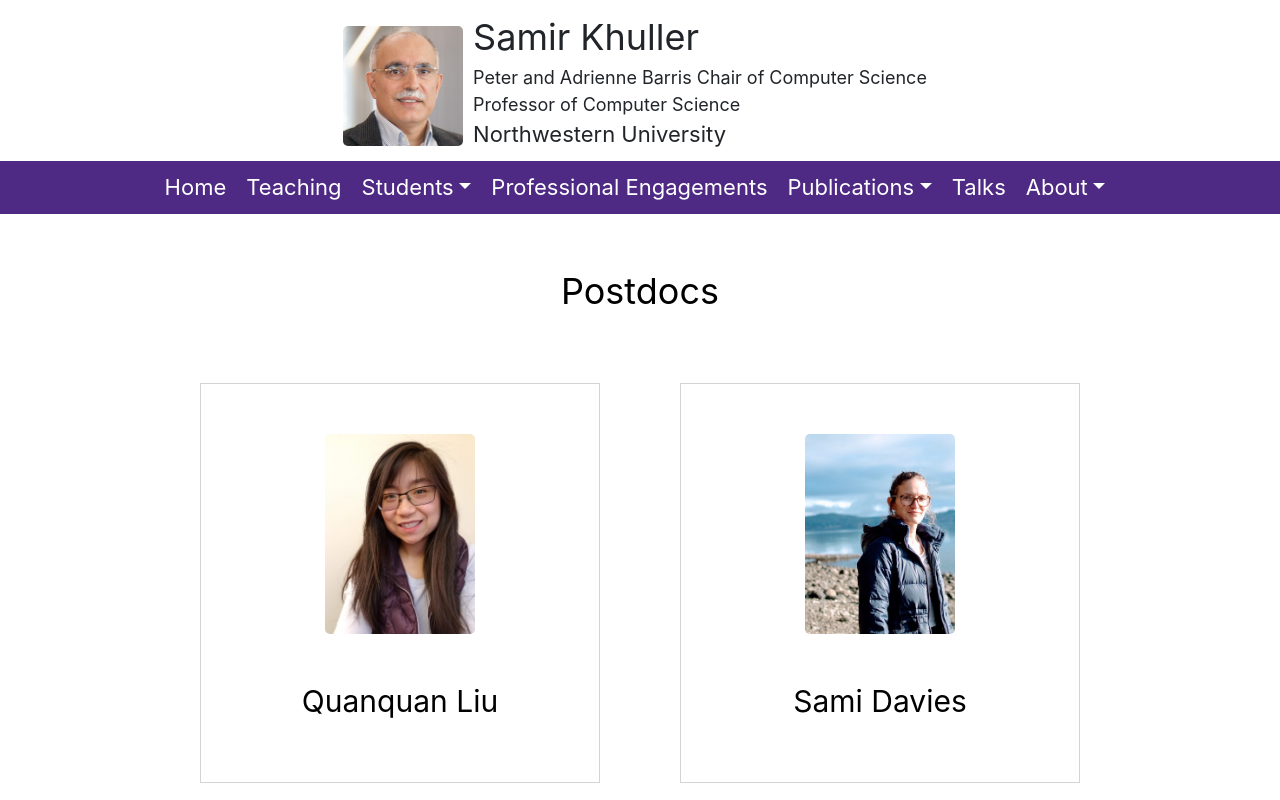
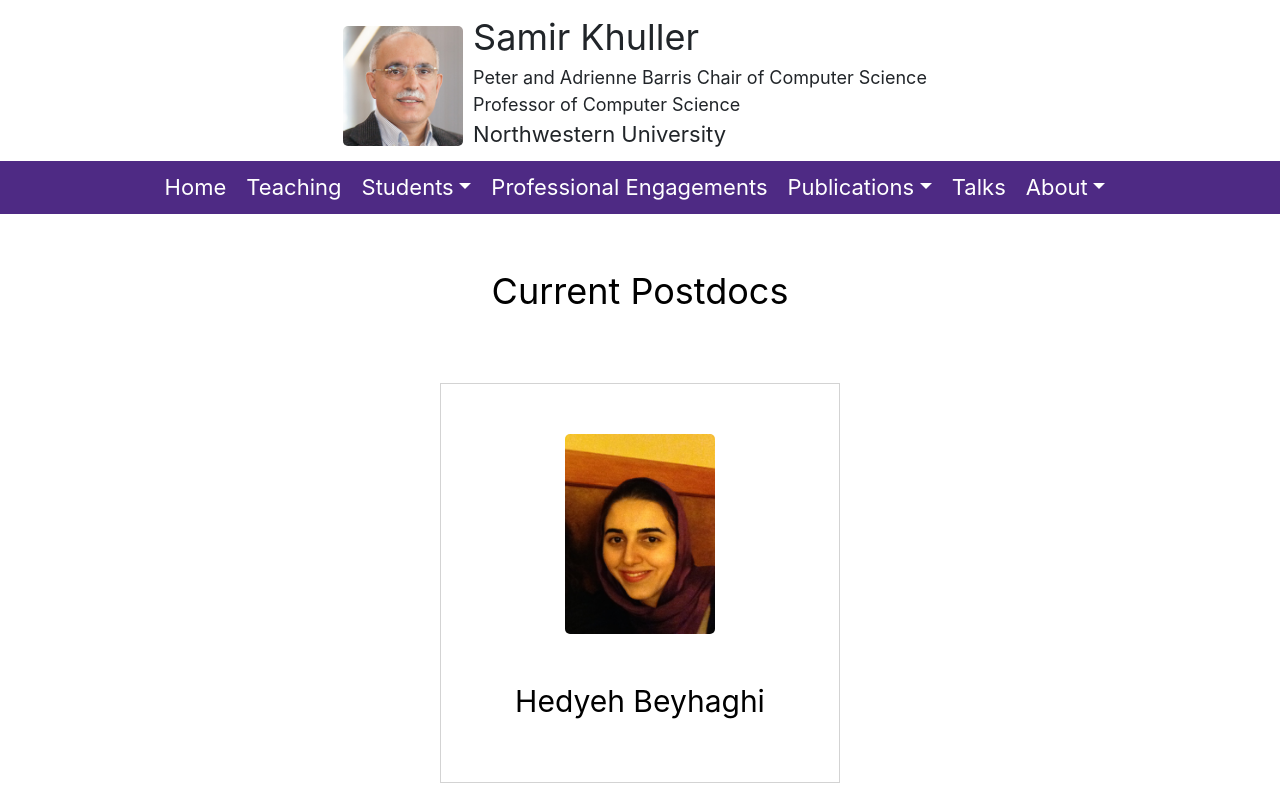
Before and after one commit to roxywilcox/samir-website, a React (Create React App) app: page /postdoc in a window 1280 px wide. Shown: the top 800 px of the page. Built offline with nearby package versions, Linux system fonts and the light colour scheme.

Commit message:
split into current and past postdocs

```diff
--- a/src/components/Postdoc.js
+++ b/src/components/Postdoc.js
@@ -1,10 +1,30 @@
 import "./Postdoc.css";
 import { postdocData } from "./data/postdoc_data";
+import { currentPostdocData } from "./data/postdoc_data";
 
 function Postdoc() {
   return (
+    <div>
     <div className="postdoc-overall-container">
-      <div className="postdoc-title">Postdocs</div>
+      <div className="postdoc-title">Current Postdocs</div>
+      <div className="postdoc-container">
+        {currentPostdocData.map((postdoc) => (
+          <div className="postdoc-item-container">
+            <br />
+            <br />
+            <a href={postdoc.website}>
+              <img src={postdoc.img} className="postdoc-profile-img" alt="prof-pic" />
+            </a>
+            <br />
+            <br/>
+            <br/>
+            <div className="postdoc-name">{postdoc.name}</div>
+          </div>
+        ))}
+      </div>
+    </div>
+    <div className="postdoc-overall-container">
+      <div className="postdoc-title">Past Postdocs</div>
       <div className="postdoc-container">
         {postdocData.map((postdoc) => (
           <div className="postdoc-item-container">
@@ -21,6 +41,7 @@ function Postdoc() {
         ))}
       </div>
     </div>
+    </div>
   );
 }
 
--- a/src/components/data/postdoc_data.js
+++ b/src/components/data/postdoc_data.js
@@ -2,6 +2,15 @@ import Quanquan from "../../assets/quanquancliu.jpg";
 import Sami from "../../assets/sami.jpeg";
 import Vaggos from "../../assets/vaggos.png";
 import Hedyeh from "../../assets/hedyeh.jpeg";
+
+export const currentPostdocData =
+[
+  {
+    "name": "Hedyeh Beyhaghi",
+    "img": Hedyeh,
+    "website": "https://home.ttic.edu/~hedyeh/",
+  },
+];
 
 
 export const postdocData =
@@ -21,9 +30,5 @@ export const postdocData =
     "img": Vaggos,
     "website": "https://cs.stanford.edu/~vaggos/",
   },
-  {
-    "name": "Hedyeh Beyhaghi",
-    "img": Hedyeh,
-    "website": "https://home.ttic.edu/~hedyeh/",
-  },
+
 ];
```
